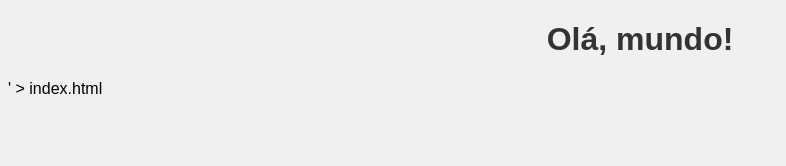
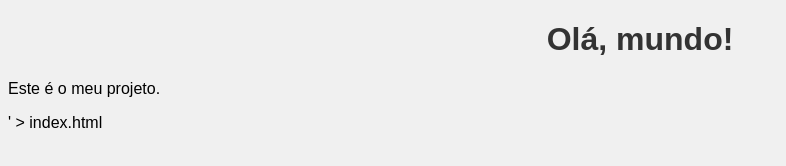
Before and after one commit to leticiaanobrega/new-repo, a plain HTML site: page index.html in a window 1280 px wide. Shown: the whole page, without its empty margins (0-786 px from the left). Drawn offline with Linux system fonts and the light colour scheme.

Commit message:
adiciona tag p

```diff
--- a/index.html
+++ b/index.html
@@ -6,6 +6,7 @@
   </head>
   <body>
     <h1>Olá, mundo!</h1>
+    <p>Este é o meu projeto.</p>
   </body>
 </html>
 ' > index.html
```
